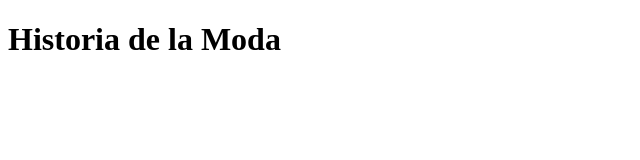
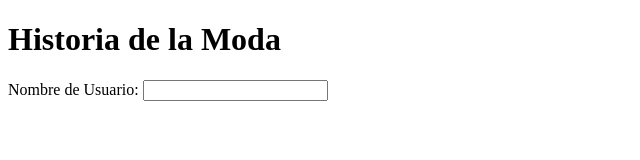
Before and after one commit to at-mora/revistamoda, a plain HTML site: page Index.html in a window 1280 px wide. Shown: the whole page, without its empty margins (0-640 px from the left). Drawn offline with Linux system fonts and the light colour scheme.

Commit message:
Usando Formularios

```diff
--- a/Index.html
+++ b/Index.html
@@ -7,5 +7,10 @@
 </head>
 <body>
     <h1>Historia de la Moda</h1>
+
+    <form action="/enviar">
+        <label for="nombre">Nombre de Usuario:</label>
+        <input type="password" id="user" required>
+    </form>
 </body>
 </html>
```
